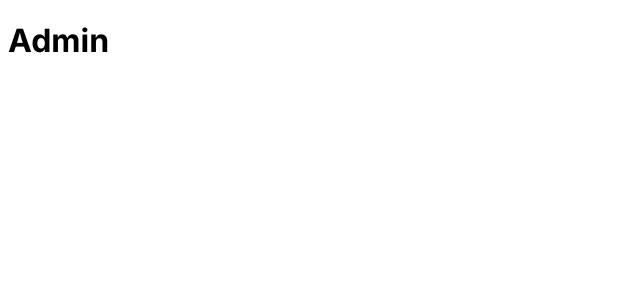
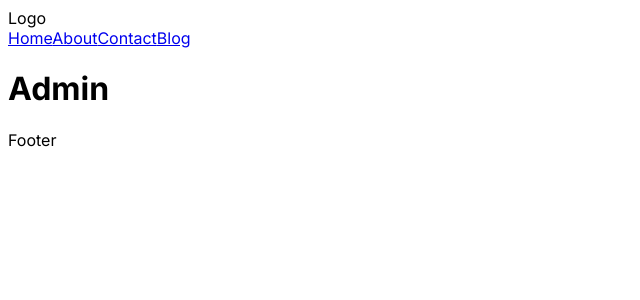
Before and after one commit to HadeerHassan28/fisrt-project-next-14, a Next.js app: page /admin in a window 1280 px wide. Shown: the top 300 px of the page, without its empty margins (0-640 px from the left). Built offline with nearby package versions, Linux system fonts and the light colour scheme.

Commit message:
cont sturcture

```diff
--- a/src/app/layout.js
+++ b/src/app/layout.jsx
@@ -1,17 +1,23 @@
+import Footer from "@/component/Footer/Footer";
+import NavBar from "@/component/NavBar/NavBar";
 import { Inter } from "next/font/google";
 import "./globals.css";
 
 const inter = Inter({ subsets: ["latin"] });
 
 export const metadata = {
-  title: "Create Next App",
+  title: "Hadeer 1st Next Pro",
   description: "Generated by create next app",
 };
 
 export default function RootLayout({ children }) {
   return (
     <html lang="en">
-      <body className={inter.className}>{children}</body>
+      <body className={inter.className}>
+        <NavBar />
+        {children}
+        <Footer />
+      </body>
     </html>
   );
 }
--- /dev/null
+++ b/src/component/Footer/Footer.jsx
@@ -0,0 +1,7 @@
+import React from "react";
+
+const Footer = () => {
+  return <div>Footer</div>;
+};
+
+export default Footer;
--- /dev/null
+++ b/src/component/NavBar/NavBar.jsx
@@ -0,0 +1,16 @@
+import Link from "next/link";
+import React from "react";
+import Links from "./links/Links";
+
+const NavBar = () => {
+  return (
+    <div>
+      <div>Logo</div>
+      <div>
+        <Links />
+      </div>
+    </div>
+  );
+};
+
+export default NavBar;
--- /dev/null
+++ b/src/component/NavBar/links/Links.jsx
@@ -0,0 +1,22 @@
+import Link from "next/link";
+import React from "react";
+
+const Links = () => {
+  const links = [
+    { title: "Home", path: "/" },
+    { title: "About", path: "/about" },
+    { title: "Contact", path: "/contact" },
+    { title: "Blog", path: "/blog" },
+  ];
+  return (
+    <div>
+      {links.map((ele) => (
+        <Link href={ele.path} key={ele.title}>
+          {ele.title}
+        </Link>
+      ))}
+    </div>
+  );
+};
+
+export default Links;
```
Also changed, not shown: src/app/error.jsx (added, +8 -0 lines), src/app/loading.jsx (added, +7 -0 lines).
